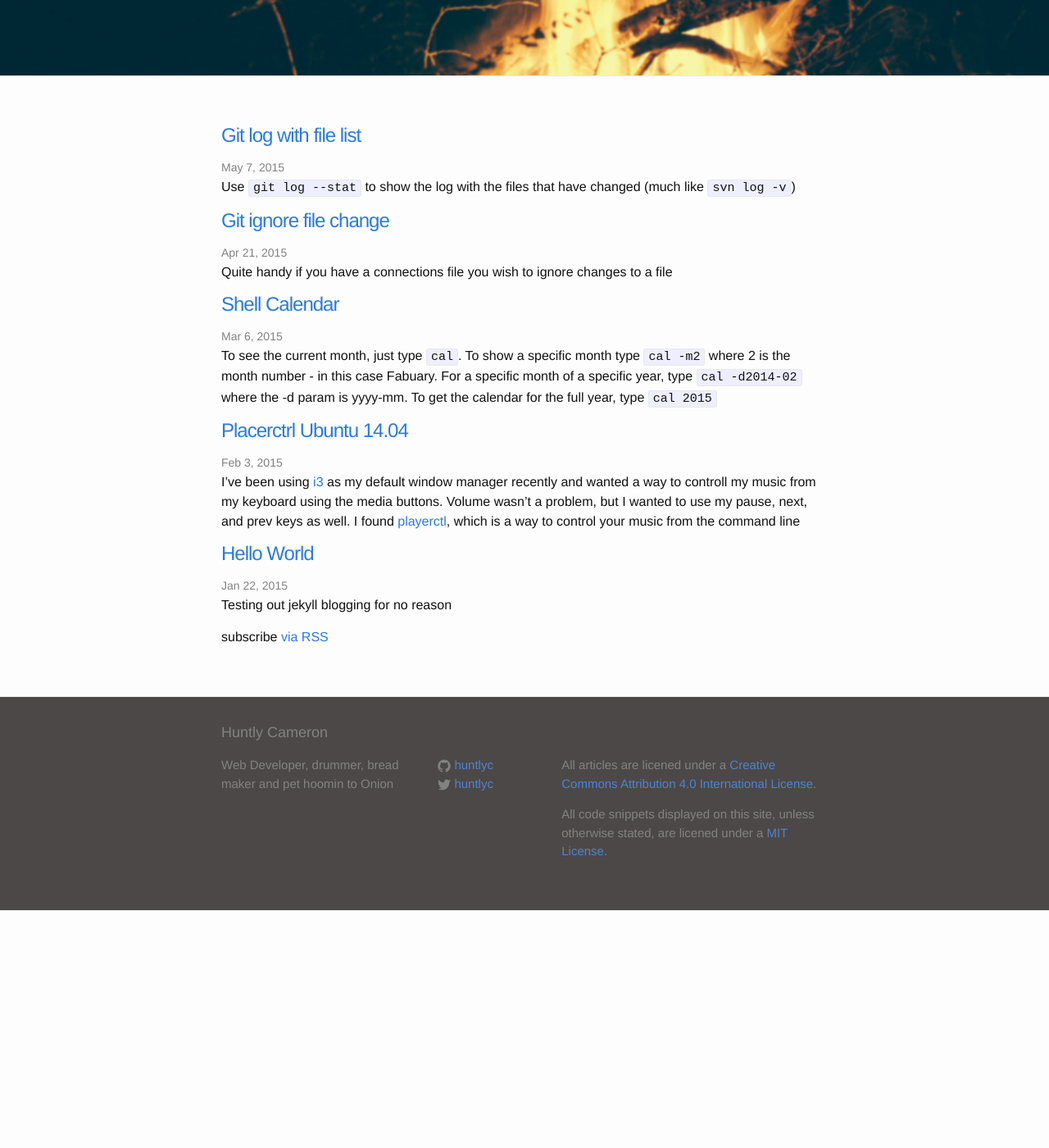
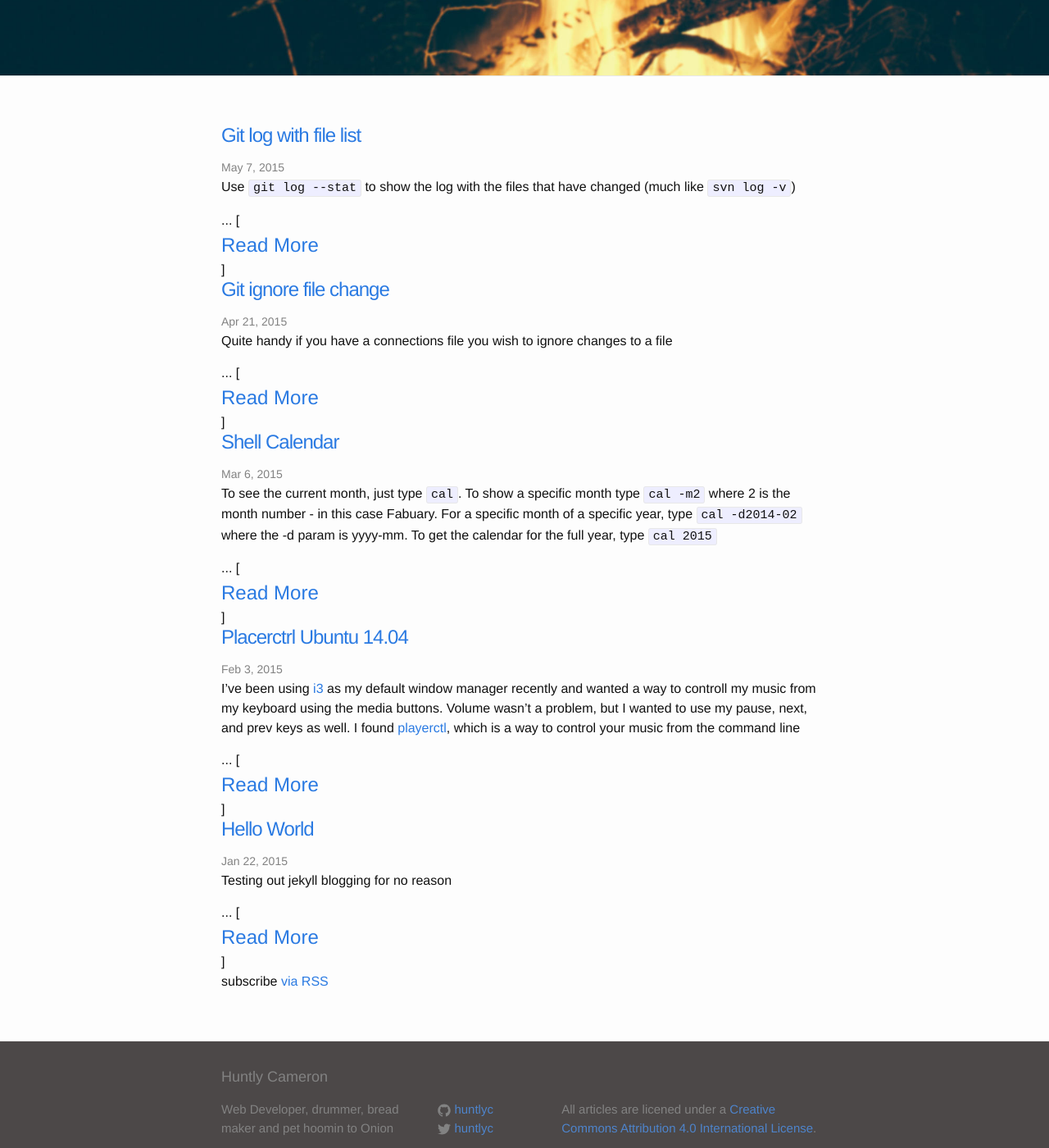
Before and after one commit to huntlyc/huntlyc.github.io, a Jekyll site: the page built from index.html, in a window 1280 px wide and 1400 px high, scrolled down 364 px. Shown: the whole window at 82% size. Built offline with Jekyll 4.4.1, drawn with Linux system fonts in a browser that asks for light colours; before the commit the page ends 1474 px from its top, so only the background shows below that.

Commit message:
Index tweak

```diff
--- a/index.html
+++ b/index.html
@@ -8,7 +8,7 @@
           <a class="post-link" href="{{ post.url | prepend: site.baseurl }}">{{ post.title }}</a>
         </h1>
         <span class="post-meta">{{ post.date | date: "%b %-d, %Y" }}</span>
-        {{ post.excerpt }}
+        {{ post.excerpt }}... [<a class="post-link" href="{{ post.url | prepend: site.baseurl }}">Read More</a>]
     {% endfor %}
 
    <p class="rss-subscribe">subscribe <a href="{{ "/feed.xml" | prepend: site.baseurl }}">via RSS</a></p>
```
